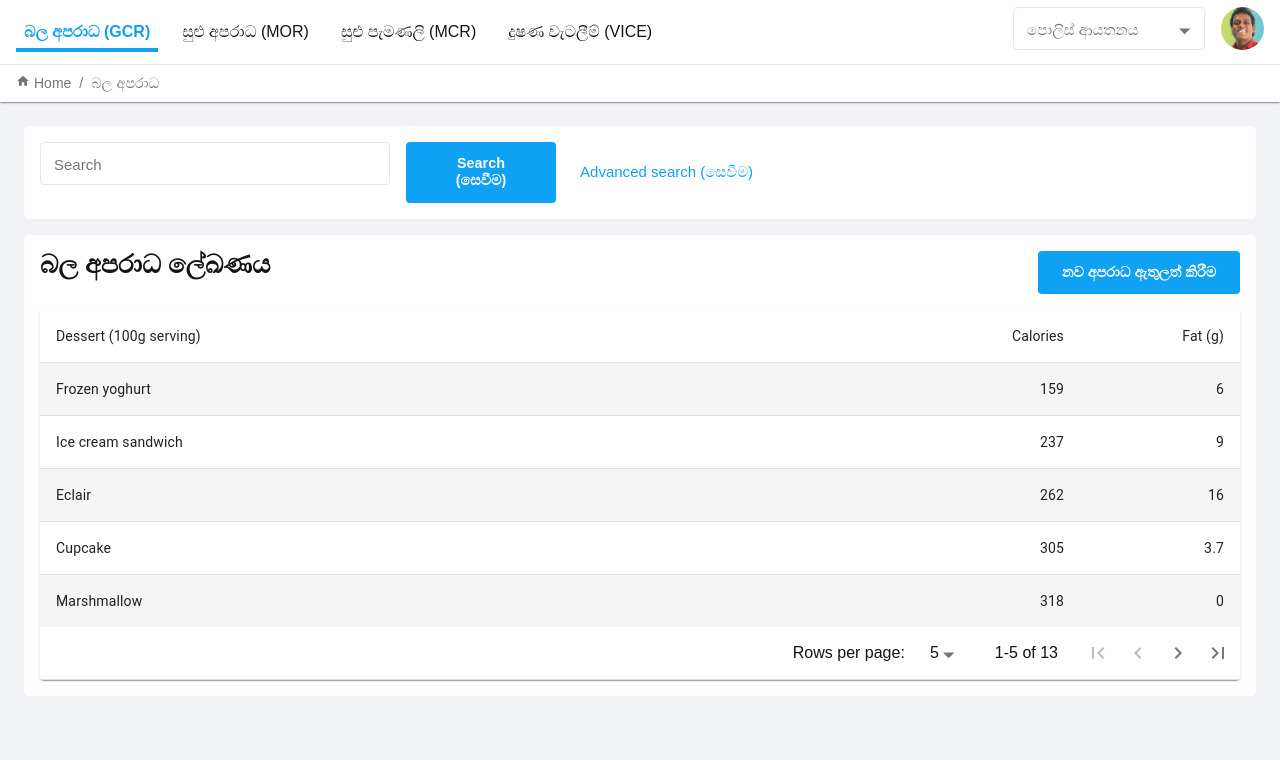
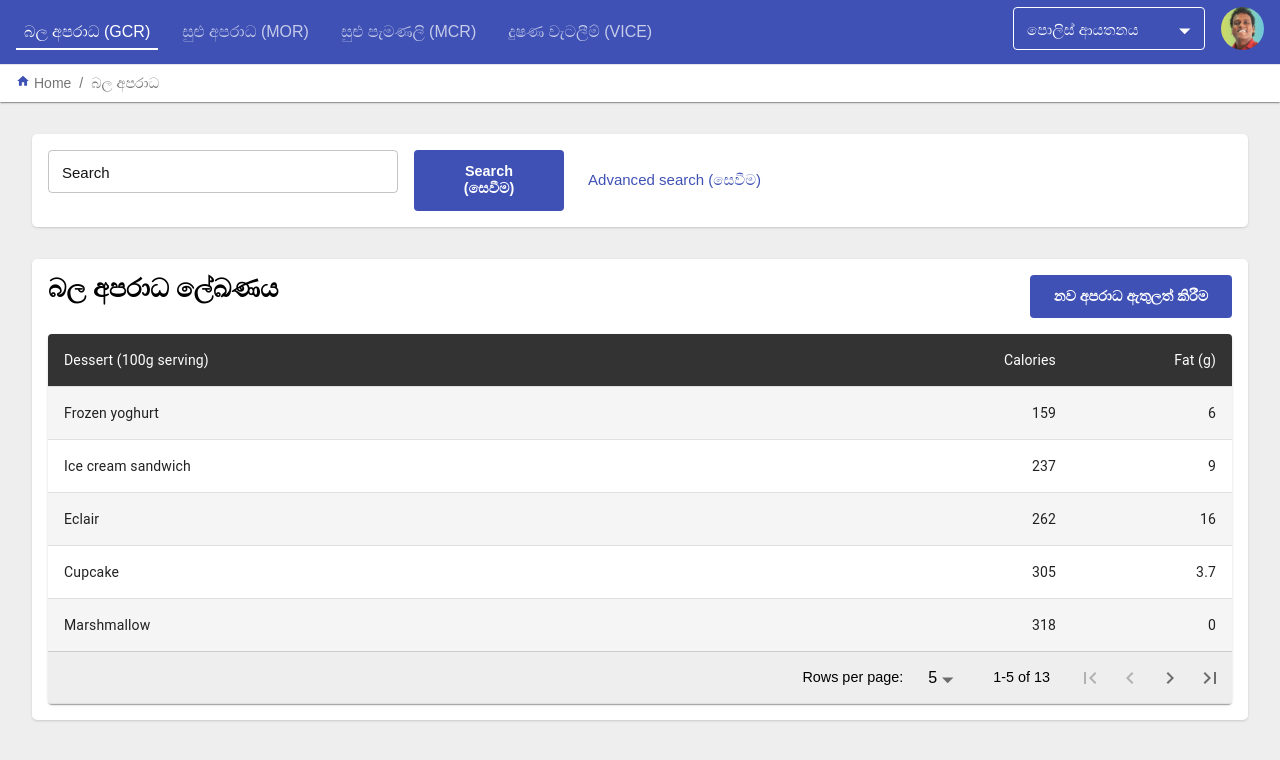
Before and after one commit to hirangithub/CrimeApp, a React (Create React App) app: page / in a window 1280 px wide. Shown: the top 760 px of the page. Built offline with nearby package versions, Linux system fonts and the light colour scheme; a web font is replaced by a local one.

Commit message:
Overall UI theme dev done!

```diff
--- a/src/components/Layout.js
+++ b/src/components/Layout.js
@@ -17,7 +17,7 @@ export class Layout extends Component {
             <Divider />
             <Breadcrumbs aria-label="breadcrumb" className="breadcrumb">
               <Link underline="hover" color="inherit" href="/">
-                <HomeIcon sx={{ mr: 0.5 }} fontSize="inherit" />
+                <HomeIcon sx={{ mr: 0.5 }} fontSize="inherit" color="primary" />
                 Home
               </Link>
               <Typography variant="subtitle2">බල අපරාධ</Typography>
--- a/src/components/NavMenu.js
+++ b/src/components/NavMenu.js
@@ -32,6 +32,7 @@ export class NavMenu extends Component {
                   <Select
                       labelId="demo-simple-select-label"
                       id="demo-simple-select"
+                      className="white-version"
                   >
                       <MenuItem value={10}>අම්පාර</MenuItem>
                       <MenuItem value={20}>බසවක්කුලම</MenuItem>
--- a/src/components/PopupContent.js
+++ b/src/components/PopupContent.js
@@ -87,9 +87,8 @@ const PopupContent = () => {
                 <FormControl variant="outlined" component="fieldset" className="inner-form-control">
                     <ul className="spec-label">
                         <li>
-                            <FormLabel component="legend">පැමිණිල්ල සටහන් කිරීමට ගත වූ කාලය</FormLabel>
+                            <FormLabel component="legend">පැමිණිල්ල සටහන් කිරීමට ගත වූ කාලය (මිනිත්තු)</FormLabel>
                             <TextField type="number" id="outlined-basic" variant="outlined" />
-                            <label>මිනිත්තු</label>
                         </li>
                         <li>&nbsp;</li>
                     </ul>
@@ -122,9 +121,8 @@ const PopupContent = () => {
                 <FormControl variant="outlined" component="fieldset" className="inner-form-control">
                     <ul className="spec-label">
                         <li className="last-child">
-                            <FormLabel component="legend">සිද්ධිය වූ ස්ථානයේ ග්‍රිඩ් අන්කය</FormLabel>
+                            <FormLabel component="legend">සිද්ධිය වූ ස්ථානයේ ග්‍රිඩ් අන්කය (My location)</FormLabel>
                             <TextField id="outlined-basic" variant="outlined" />
-                            <label>My location</label>
                         </li>
                     </ul>
                 </FormControl>
@@ -222,7 +220,7 @@ const PopupContent = () => {
                             <li className="w w-25">
                                 <FormLabel component="legend">&nbsp;</FormLabel>
                                 <Link href="#" underline="none" style={{ display: 'flex', alignItems: 'center' }}>
-                                    <AddCircleOutlineIcon /> Add item
+                                    <AddCircleOutlineIcon style={{ marginRight: '.3rem' }} /> Add item
                                 </Link>
                             </li>
                         </ul>
@@ -295,7 +293,7 @@ const PopupContent = () => {
                             <li className="w w-25">
                                 <FormLabel component="legend">&nbsp;</FormLabel>
                                 <Link href="#" underline="none" style={{ display: 'flex', alignItems: 'center' }}>
-                                    <AddCircleOutlineIcon /> Add item
+                                    <AddCircleOutlineIcon style={{ marginRight: '.3rem' }} /> Add item
                                 </Link>
                             </li>
                         </ul>
--- a/src/components/Theme.js
+++ b/src/components/Theme.js
@@ -13,17 +13,17 @@ export const theme = createTheme({
     },
     palette: {
       primary: {
-        main: '#0FA1F4',
+        main: '#3f51b5',
       },
       secondary: {
         main: '#141414',
       },
       text: {
-        primary: 'rgba(20, 20, 20, 1)',
+        primary: 'rgba(0, 0, 0, 1)',
         disabled: 'rgba(0, 0, 0, 0.38)',
       },
       background: {
-        default: "#F0F2F5"
+        default: "#EEEEEE"
       }
     },
     typography: {
@@ -95,10 +95,10 @@ export const theme = createTheme({
         },
         containedSecondary: {
           fontWeight: 700,
-          backgroundColor: '#0FA1F4',
+          backgroundColor: '#3f51b5',
           color: '#FFFFFF',
           '&:hover': {
-              backgroundColor: '#0582C9',
+              backgroundColor: '#475bcc',
           },
         },
       },
@@ -108,13 +108,13 @@ export const theme = createTheme({
           padding: '0',
           fontSize: 16,
           "& $notchedOutline": {
-            borderColor: "#E4E6EF"
+            borderColor: "rgba(0, 0, 0, 0.23)"
           },
           "&:hover $notchedOutline": {
-            borderColor: "#B9BAC3"
+            borderColor: "#3f51b5"
           },
           "&$focused $notchedOutline": {
-            borderColor: "#B9BAC3"
+            borderColor: "#3f51b5"
           },
           "&&& $input": {
             padding: "12.2px 14px"
@@ -122,6 +122,7 @@ export const theme = createTheme({
         }
       },
       MuiInputLabel: {
+        color: 'red',
         outlined: {
              transform: 'translate(14px, 13px)',
         },
@@ -130,18 +131,14 @@ export const theme = createTheme({
         root: {
           fontSize: 15,
           lineHeight: 1.3,
-          paddingBottom: '.5rem'
+          paddingBottom: '.5rem',
+          color: '#141414',
         }
       },
       MuiSelect: {
         root: {
           borderRadius: 0,
           fontSize: 16,
-        },
-        select: {
-          '&:focus': {
-            backgroundColor: "#FFFFFF",
-          },
         }
       },
       MuiAvatar: {
@@ -153,13 +150,13 @@ export const theme = createTheme({
       MuiCheckbox: {
         colorSecondary: {
           '&$checked': {
-            color: '#0FA1F4',
+            color: '#3f51b5',
           },
         },
       },
       MuiToolbar: {
         root: {
-          backgroundColor: '#FFFFFF',
+          backgroundColor: '#3f51b5',
         }
       },
       MuiBreadcrumbs: {
--- a/src/components/global.scss
+++ b/src/components/global.scss
@@ -6,9 +6,9 @@ $breakpoint-xl: "only screen and (min-width: 1441px)";
 $breakpoint-xxl: "only screen and (min-width: 1600px)";
 
 a {
-    color: #0FA1F4;
+    color: #3f51b5;
     &:hover {
-        color: #0582C9;
+        color: #475bcc;
     }
 }
 
@@ -16,6 +16,10 @@ ul {
     list-style-type: none;
     margin: 0;
     padding: 0;
+}
+
+.MuiFormLabel-root {
+    color: #000000;
 }
 
 header {
@@ -29,15 +33,19 @@ header {
             a {
                 text-decoration: none;
                 padding: 0 .5rem .5rem;
-                color: #141414;
+                color: rgba(255,255,255, 0.7);
                 &:hover,
                 &.selected {
-                    border-bottom: 4px solid #0FA1F4;
+                    border-bottom: 2px solid white;
                     text-decoration: none !important;
                     color: #0FA1F4;
                 }
                 &.selected {
-                    font-weight: bold;
+                    color: #FFFFFF;
+                    color: rgba(255,255,255, 1);
+                }
+                &:hover {
+                    color: #FFFFFF;
                 }
             }
         }
@@ -68,17 +76,43 @@ header {
     .breadcrumb {
         padding: .5rem 1rem;
     }
+    .white-version {
+        background-color: transparent;
+        .MuiOutlinedInput-notchedOutline {
+            border-color: #FFFFFF;
+        }
+        &.MuiOutlinedInput-root.Mui-focused .MuiOutlinedInput-notchedOutline,
+        &.MuiOutlinedInput-root:hover .MuiOutlinedInput-notchedOutline {
+            background-color: transparent;
+            border-color: #FFFFFF;
+        }
+
+        .MuiSelect-icon,
+        .MuiSelect-select {
+            color: #FFFFFF;
+        }
+    }
+    .MuiFormLabel-root {
+        color: #FFFFFF;
+    }
+    .MuiInputLabel-outlined.MuiInputLabel-shrink {
+        background-color: #3f51b5;
+    }
+    .MuiFormLabel-root.Mui-focused {
+        color: #FFFFFF;
+    }
 }
 
 
 .content-holder {
-    padding: 1.5rem;
+    padding: 2rem;
     .content-block {
         background-color: #FFFFFF;
         border-radius: 5px;
         padding: 1rem;
+        box-shadow: rgba(0, 0, 0, 0.1) 0px 1px 3px 0px, rgba(0, 0, 0, 0.06) 0px 1px 2px 0px;
         &.upper {
-            margin-bottom: 1rem;
+            margin-bottom: 2rem;
         }
     }
 
@@ -168,6 +202,37 @@ header {
     background-color: #FFFFFF;
 }
 
+.MuiTablePagination-toolbar {
+    background-color: #EEEEEE !important;
+    border-top: 1px solid #CCCCCC;
+    font-size: 0.9rem;
+    p,
+    a {
+        font-size: 0.9rem;
+    }
+}
+
+.MuiTableHead-root {
+    background-color: #333333;
+    color: #FFFFFF;
+}
+
+.css-rgmbv6-MuiSvgIcon-root {
+    color: #3f51b5 !important;
+}
+
+.Mui-selected,
+.css-1s220mh-MuiButtonBase-root-MuiIconButton-root,
+.css-12ha4i7,
+.css-7lip4c,
+.css-a1rc6s {
+    color: #FFFFFF !important;
+    background-color: #3f51b5 !important;
+}
+.css-2ujp1m {
+    border-color: #3f51b5 !important;
+}
+
 .entry-popup {
     .toolbar-popup {
         .MuiToolbar-root {
@@ -210,6 +275,7 @@ header {
             ul {
                 display: flex;
                 width: 100%;
+                margin-bottom: .5rem;
                 li {
                     flex: 1 0;
                     padding-right: 1rem;
@@ -241,7 +307,7 @@ header {
                     }
                     label {
                         position: absolute;
-                        right: 1.1rem;
+                        right: 0.1rem;
                         background-color: #EEEEEE;
                         padding: .5rem 1.5rem;
                         margin-top: .12rem;
@@ -260,6 +326,7 @@ header {
                 display: block;
                 .footer {
                     font-weight: bold;
+                    margin-top: .5rem;
                 }
             }
         }
```
